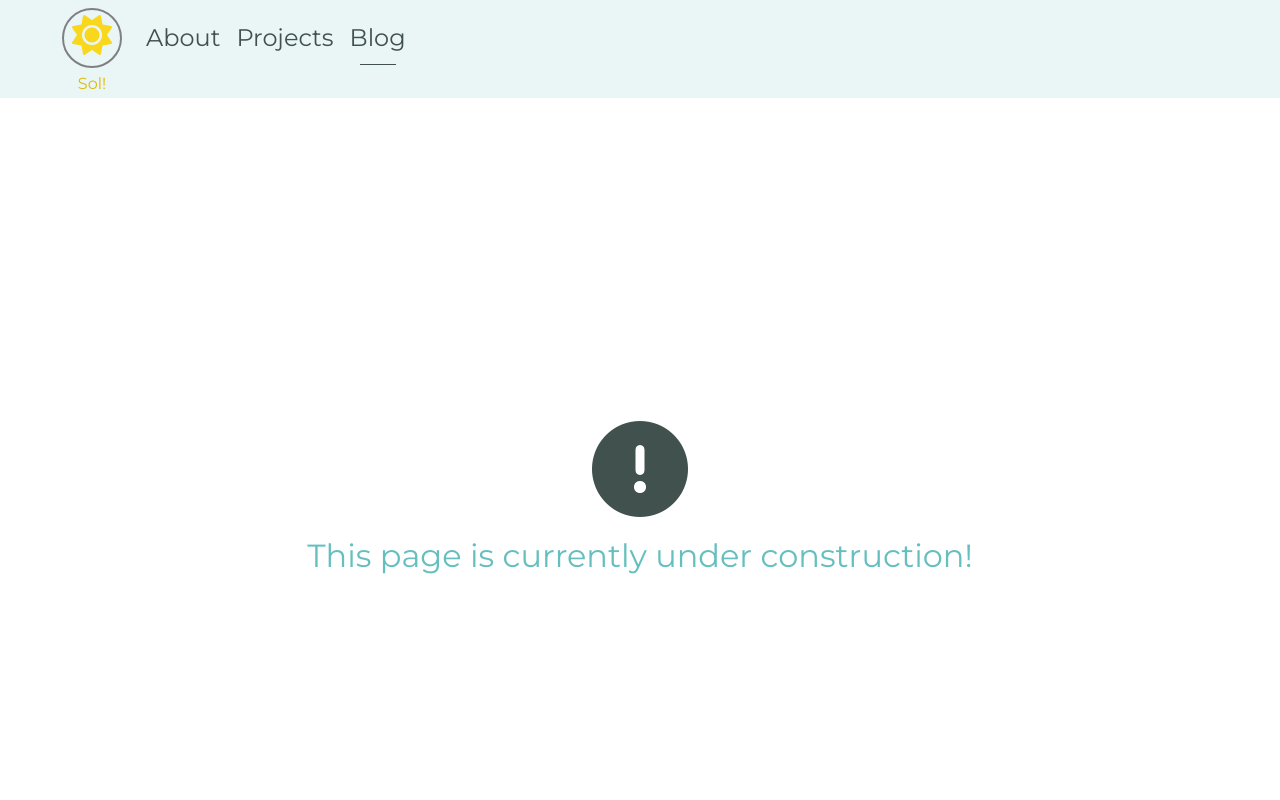
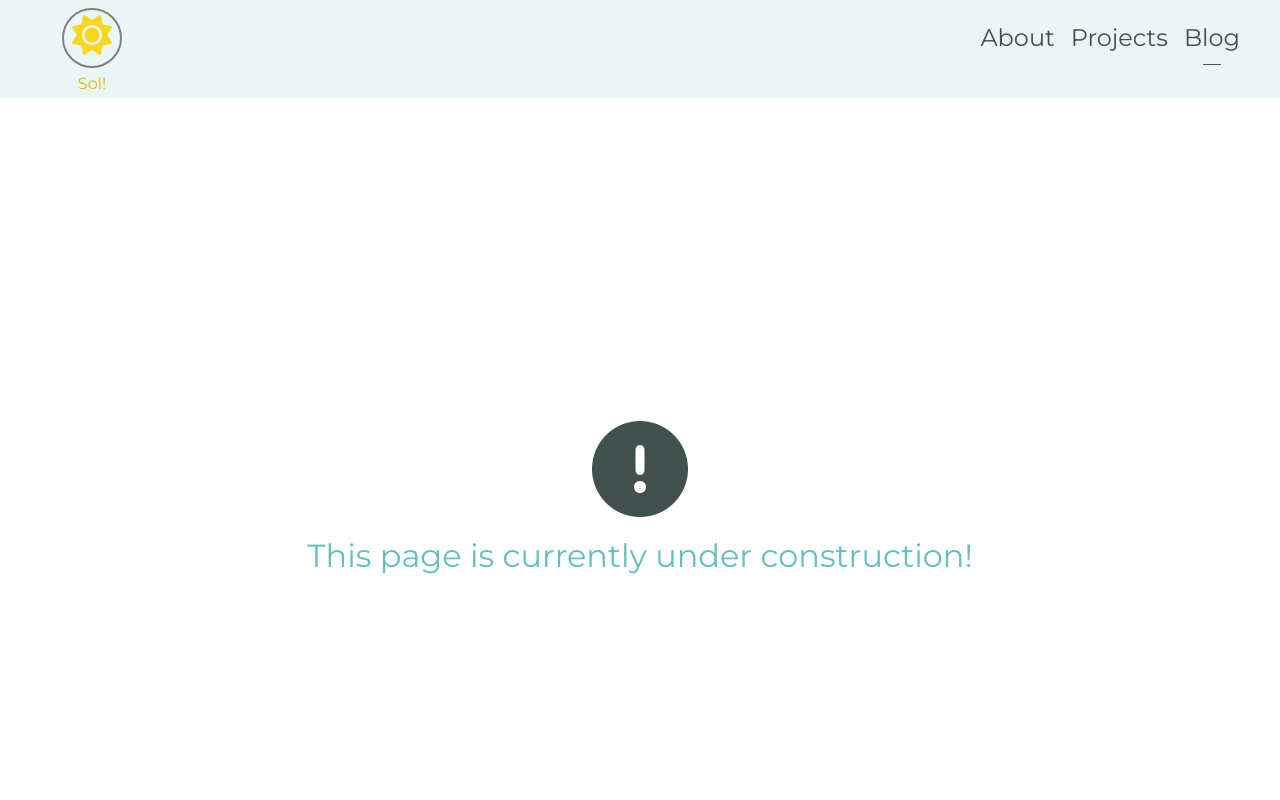
Before and after one commit to samcdonovan/Personal-Site, a Next.js app: page /blog in a window 1280 px wide. Shown: the top 800 px of the page. Built offline with nearby package versions, Linux system fonts and the light colour scheme; a web font is replaced by a local one.

Commit message:
Move nav menu to right

```diff
--- a/public/css/styles.css
+++ b/public/css/styles.css
@@ -46,7 +46,7 @@
   content: "";
   display: block;
   margin: 0 auto;
-  width: 50%;
+  width: 25%;
   border-bottom: 1px solid var(--font-color);
 }
 
--- a/src/components/Navbar.jsx
+++ b/src/components/Navbar.jsx
@@ -47,7 +47,7 @@
             <span className="navbar-toggler-icon"></span>
           </button>
           <div className="collapse navbar-collapse" id="navbarSupportedContent">
-            <ul className="navbar-nav me-auto mb-2 mb-lg-0">
+            <ul className="navbar-nav ms-auto mb-2 mb-lg-0">
 
               <li className={"nav-item" + (pathname === "/" ? " active" : "")}>
                 <Link className="nav-link" href="/">About</Link>
```
